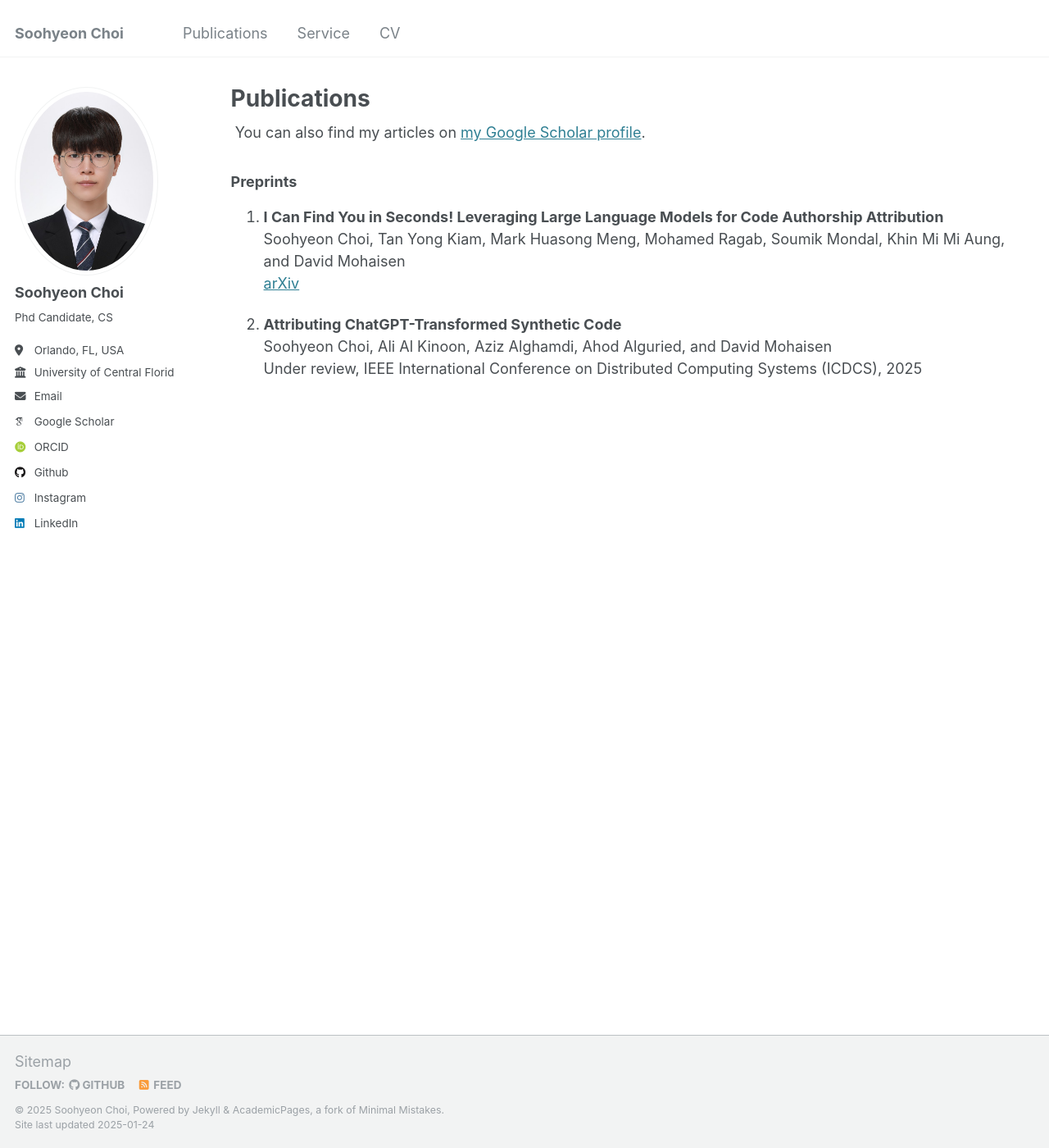
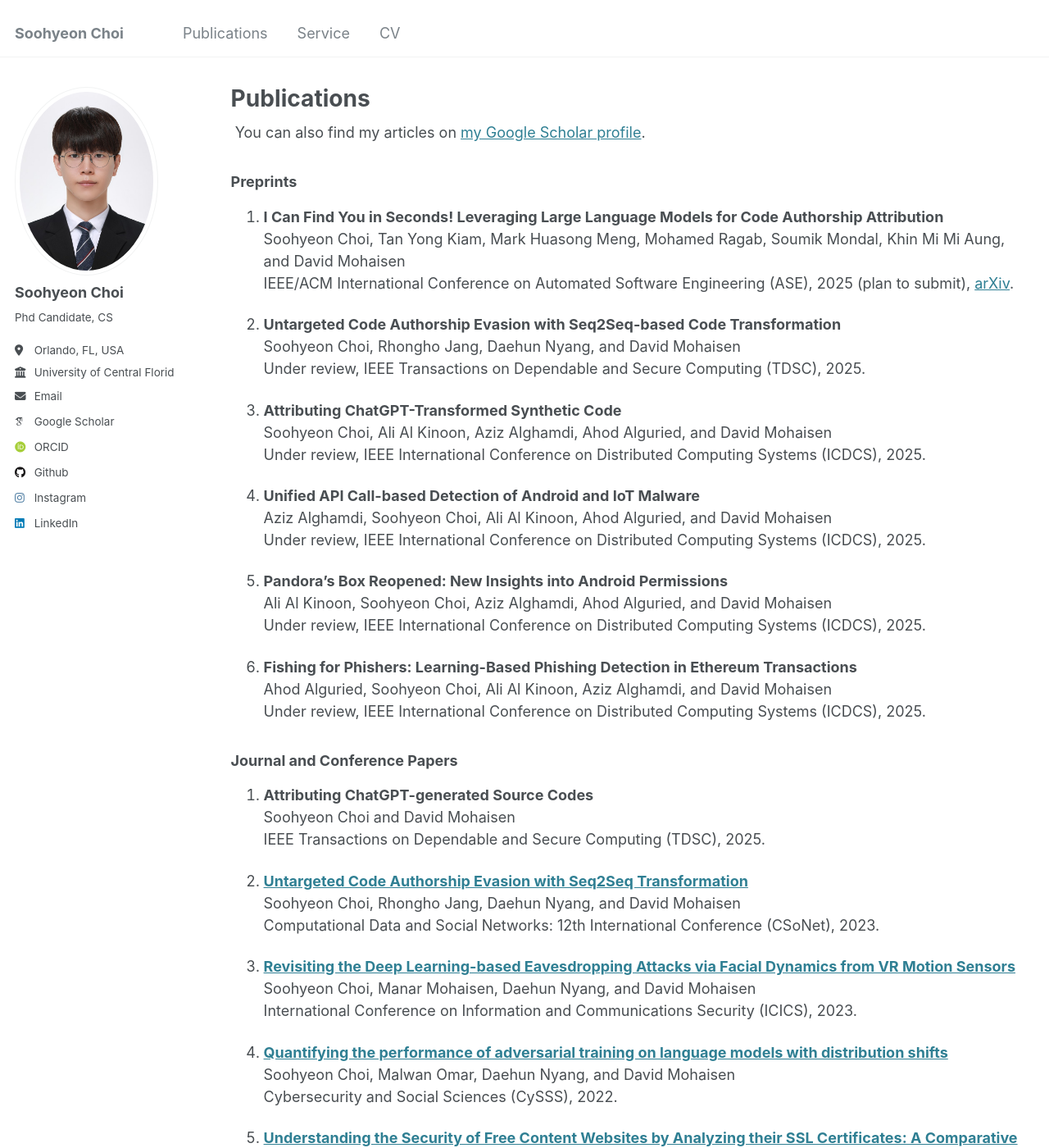
Before and after one commit to soohyeonc/soohyeon.github.io, a Jekyll site: the page built from _pages/publications2.html, in a window 1280 px wide and 1400 px high. Shown: the whole window at 82% size. Built offline with Jekyll 4.4.1, drawn with Linux system fonts in a browser that asks for light colours; some web fonts are replaced; some of the changed text lies outside the part shown.

Commit message:
Update publications2.html

```diff
--- a/_pages/publications2.html
+++ b/_pages/publications2.html
@@ -14,8 +14,71 @@ author_profile: true
 
 1. **I Can Find You in Seconds! Leveraging Large Language Models for Code Authorship Attribution**
    Soohyeon Choi, Tan Yong Kiam, Mark Huasong Meng, Mohamed Ragab, Soumik Mondal, Khin Mi Mi Aung, and David Mohaisen
-   [arXiv](https://arxiv.org/pdf/2501.08165)
+   IEEE/ACM International Conference on Automated Software Engineering (ASE), 2025 (plan to submit), [arXiv](https://arxiv.org/pdf/2501.08165).
 
-2. **Attributing ChatGPT-Transformed Synthetic Code**
+2. **Untargeted Code Authorship Evasion with Seq2Seq-based Code Transformation**
+   Soohyeon Choi, Rhongho Jang, Daehun Nyang, and David Mohaisen
+   Under review, IEEE Transactions on Dependable and Secure Computing (TDSC), 2025.
+
+3. **Attributing ChatGPT-Transformed Synthetic Code**
    Soohyeon Choi, Ali Al Kinoon, Aziz Alghamdi, Ahod Alguried, and David Mohaisen
-   Under review, IEEE International Conference on Distributed Computing Systems (ICDCS), 2025
+   Under review, IEEE International Conference on Distributed Computing Systems (ICDCS), 2025.
+
+4. **Unified API Call-based Detection of Android and IoT Malware**
+   Aziz Alghamdi, Soohyeon Choi, Ali Al Kinoon, Ahod Alguried, and David Mohaisen
+   Under review, IEEE International Conference on Distributed Computing Systems (ICDCS), 2025.
+
+5. **Pandora’s Box Reopened: New Insights into Android Permissions**
+   Ali Al Kinoon, Soohyeon Choi, Aziz Alghamdi, Ahod Alguried, and David Mohaisen
+   Under review, IEEE International Conference on Distributed Computing Systems (ICDCS), 2025.
+
+6. **Fishing for Phishers: Learning-Based Phishing Detection in Ethereum Transactions**
+   Ahod Alguried, Soohyeon Choi, Ali Al Kinoon, Aziz Alghamdi, and David Mohaisen
+   Under review, IEEE International Conference on Distributed Computing Systems (ICDCS), 2025.
+
+
+### Journal and Conference Papers
+
+1. **Attributing ChatGPT-generated Source Codes**
+   Soohyeon Choi and David Mohaisen
+   IEEE Transactions on Dependable and Secure Computing (TDSC), 2025.
+
+2. **[Untargeted Code Authorship Evasion with Seq2Seq Transformation](https://arxiv.org/pdf/2311.15366)**
+   Soohyeon Choi, Rhongho Jang, Daehun Nyang, and David Mohaisen
+   Computational Data and Social Networks: 12th International Conference (CSoNet), 2023.
+
+3. **[Revisiting the Deep Learning-based Eavesdropping Attacks via Facial Dynamics from VR Motion Sensors](https://link.springer.com/chapter/10.1007/978-981-99-7356-9_24)**
+   Soohyeon Choi, Manar Mohaisen, Daehun Nyang, and David Mohaisen
+   International Conference on Information and Communications Security (ICICS), 2023.
+
+4. **[Quantifying the performance of adversarial training on language models with distribution shifts](https://dl.acm.org/doi/pdf/10.1145/3494108.3522764)**
+   Soohyeon Choi, Malwan Omar, Daehun Nyang, and David Mohaisen
+   Cybersecurity and Social Sciences (CySSS), 2022.
+
+5. **[Understanding the Security of Free Content Websites by Analyzing their SSL Certificates: A Comparative Study](https://dl.acm.org/doi/pdf/10.1145/3494108.3522769)**
+   Abdulrahman Alabduljabbar, Soohyeon Choi, Runyu Ma, Rhongho Jang, Songqing Chen, and David Mohaisen
+   Cybersecurity and Social Sciences (CySSS), 2022.
+
+6. **[Robust Natural Language Processing: Recent Advances, Challenges, and Future Directions](https://ieeexplore.ieee.org/stamp/stamp.jsp?arnumber=9853214)**
+   Soohyeon Choi, Malwan Omar, Daehun Nyang, and David Mohaisen
+   IEEE Access, 2022.
+
+7. **Improved secure and low computation authentication protocol for wireless body area network with ECC and 2D hash chain**
+   Soohyeon Choi
+   M.Sc. Thesis, South Dakota State University, 2021.
+
+8. **Human activity recognition based on wearable flex sensor and pulse sensor**
+   Xiaozhu Jin, Soohyeon Choi, Sangwon Shin, and Sung Shin
+   Asia Pacific International Conference on Information Science and Technology (APIC-IST), 2020.
+
+9. **[Secure and low computation authentication protocol for wireless body area network with ECC and 2D hash chain](https://dl.acm.org/doi/pdf/10.1145/3400286.3418256)**
+   Soohyeon Choi, Xiaozhu Jin, Sangwon Shin, and Sung Shin
+   ACM International Conference on Research in Adaptive and Convergent Systems (RACS), 2020.
+
+10. **[Instance segmentation in urban scenes using inverse perspective mapping of 3D point clouds and 2D images](https://dl.acm.org/doi/pdf/10.1145/3338840.3355677)**
+    Chungyup Lee, Soohyeon Choi, Jung Y. Kim, and Kwanghee Won
+    ACM International Conference on Research in Adaptive and Convergent Systems (RACS), 2019.
+
+11. **[Preprocessed symmetric RSA authentication for wireless body area networks in space](https://dl.acm.org/doi/pdf/10.1145/3338840.3355675)**
+    Sangwon Shin, Soohyeon Choi, Kwanghee Won, and Sung Shin
+    ACM International Conference on Research in Adaptive and Convergent Systems (RACS), 2019.
```
